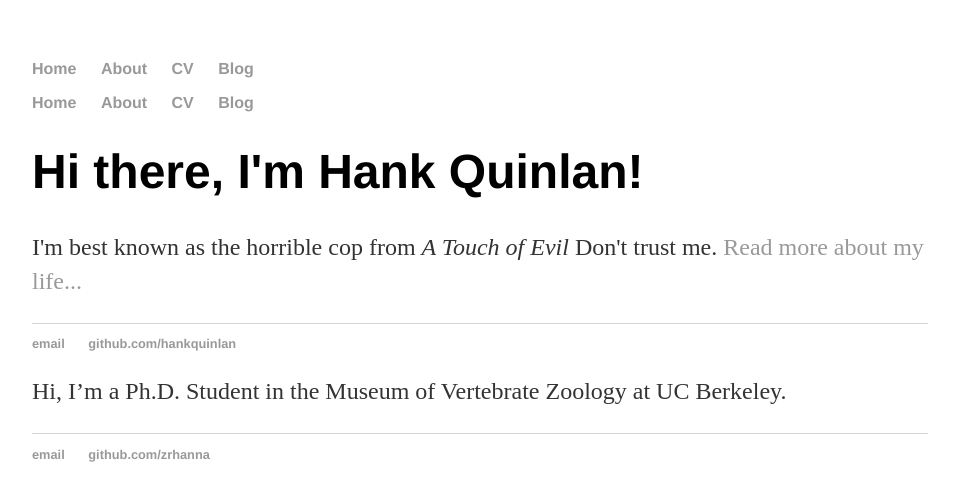
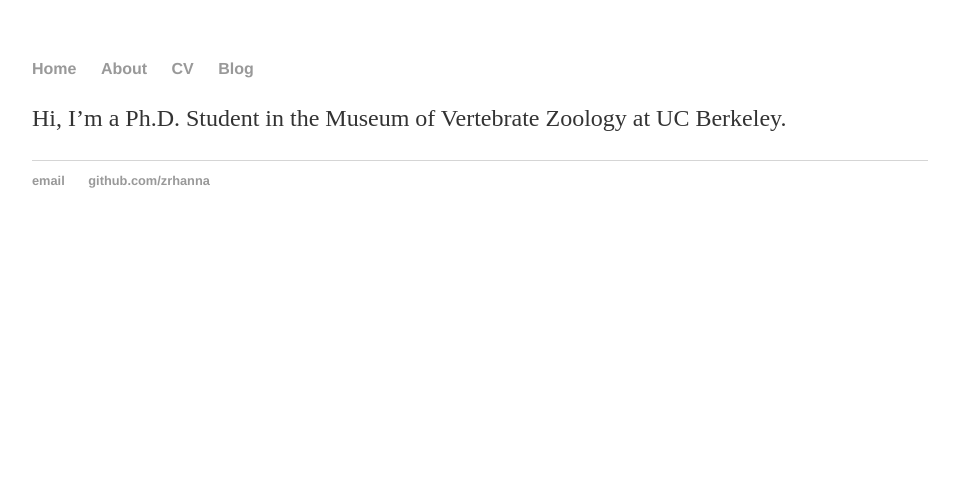
Before and after one commit to zacharyhanna/zacharyhanna.github.io, a Jekyll site: the page built from index.md, in a window 1280 px wide. Shown: the top 501 px of the page, without its empty margins (160-1113 px from the left). Built offline with Jekyll 4.4.1, drawn with Linux system fonts in a browser that asks for light colours.

Commit message:
Update index.md

```diff
--- a/index.md
+++ b/index.md
@@ -3,34 +3,4 @@
 title: Zachary R. Hanna
 ---
 
-<html>
-	<head>
-		<title>Hank Quinlan, Horrible Cop</title>
-		<!-- link to main stylesheet -->
-		<link rel="stylesheet" type="text/css" href="/css/main.css">
-	</head>
-	<body>
-		<nav>
-    		<ul>
-        		<li><a href="/">Home</a></li>
-	        	<li><a href="/about">About</a></li>
-        		<li><a href="/cv">CV</a></li>
-        		<li><a href="/blog">Blog</a></li>
-    		</ul>
-		</nav>
-		<div class="container">
-    		<div class="blurb">
-        		<h1>Hi there, I'm Hank Quinlan!</h1>
-				<p>I'm best known as the horrible cop from <em>A Touch of Evil</em> Don't trust me. <a href="/about">Read more about my life...</a></p>
-    		</div><!-- /.blurb -->
-		</div><!-- /.container -->
-		<footer>
-    		<ul>
-        		<li><a href="mailto:hankquinlanhub@gmail.com">email</a></li>
-        		<li><a href="https://github.com/hankquinlan">github.com/hankquinlan</a></li>
-			</ul>
-		</footer>
-	</body>
-</html>
-
 Hi, I'm a Ph.D. Student in the Museum of Vertebrate Zoology at UC Berkeley.
```
